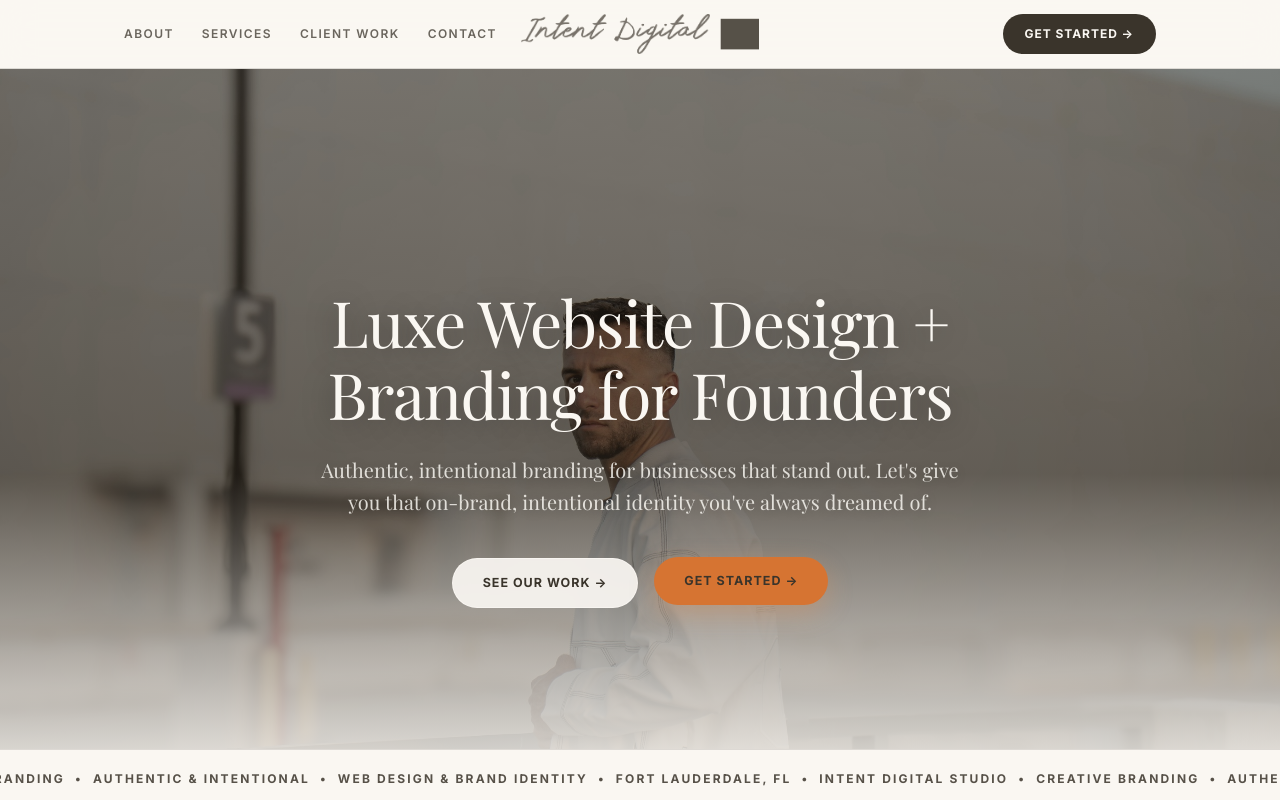
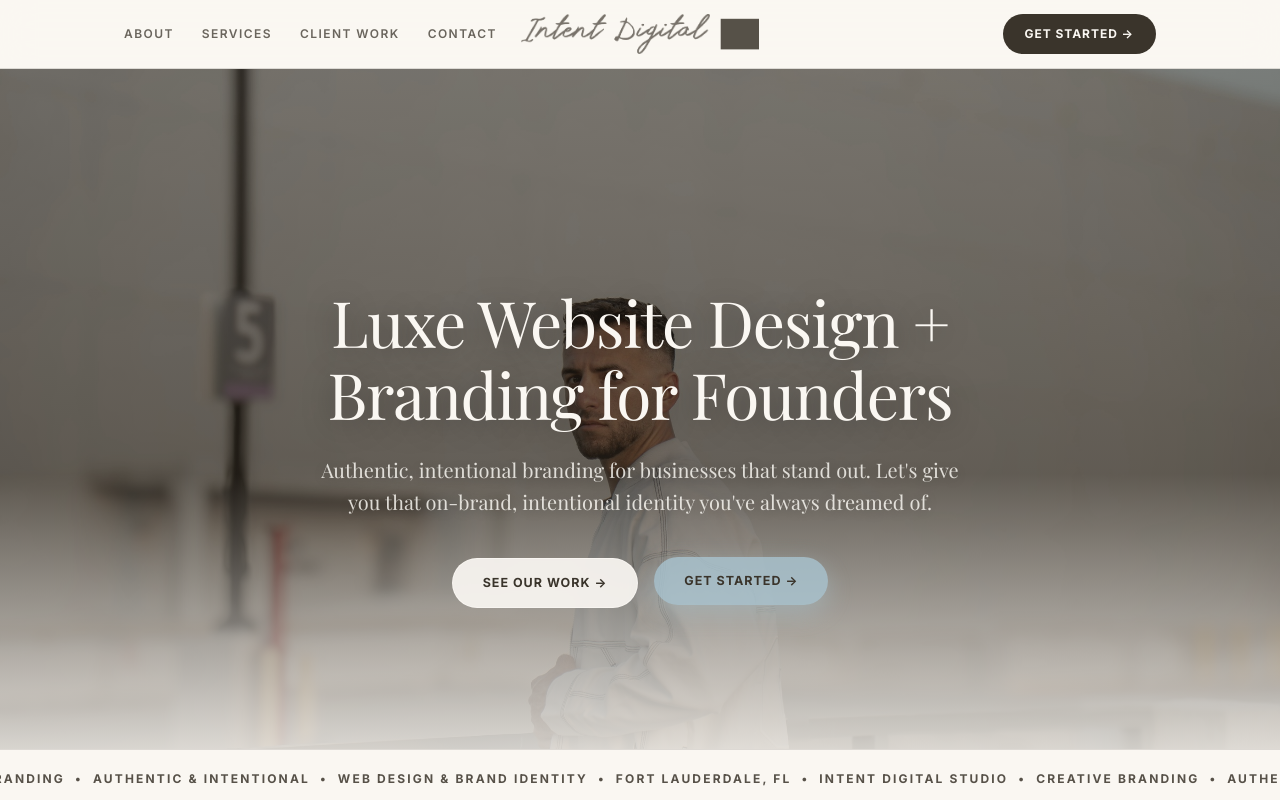
Before and after one commit to milanese88/intent-digital, a React (Vite) app: page / in a window 1280 px wide. In both pictures the pointer is over the link 741 px from the left and 582 px from the top of the page. Shown: the top 800 px of the page. Built offline with nearby package versions, Linux system fonts and the light colour scheme; a web font is replaced by a local one.

Commit message:
Update home.css

```diff
--- a/src/styles/home.css
+++ b/src/styles/home.css
@@ -213,7 +213,7 @@
 }
 
 .btn-pill-primary {
-  background-color: var(--terracotta);
+  background-color: var(--dusty-blue);
   color: var(--espresso);
   font-family: var(--font-sans);
   font-size: 12.5px;
@@ -227,9 +227,9 @@
 }
 
 .btn-pill-primary:hover {
-  background-color: var(--terracotta-hover);
+  background-color: var(--dusty-blue-80);
   transform: translateY(-2px);
-  box-shadow: 0 8px 24px rgba(226, 142, 82, 0.35);
+  box-shadow: 0 8px 24px rgba(169, 197, 209, 0.45);
 }
 
 /* Infinite Marquee Ticker Banner */
```
